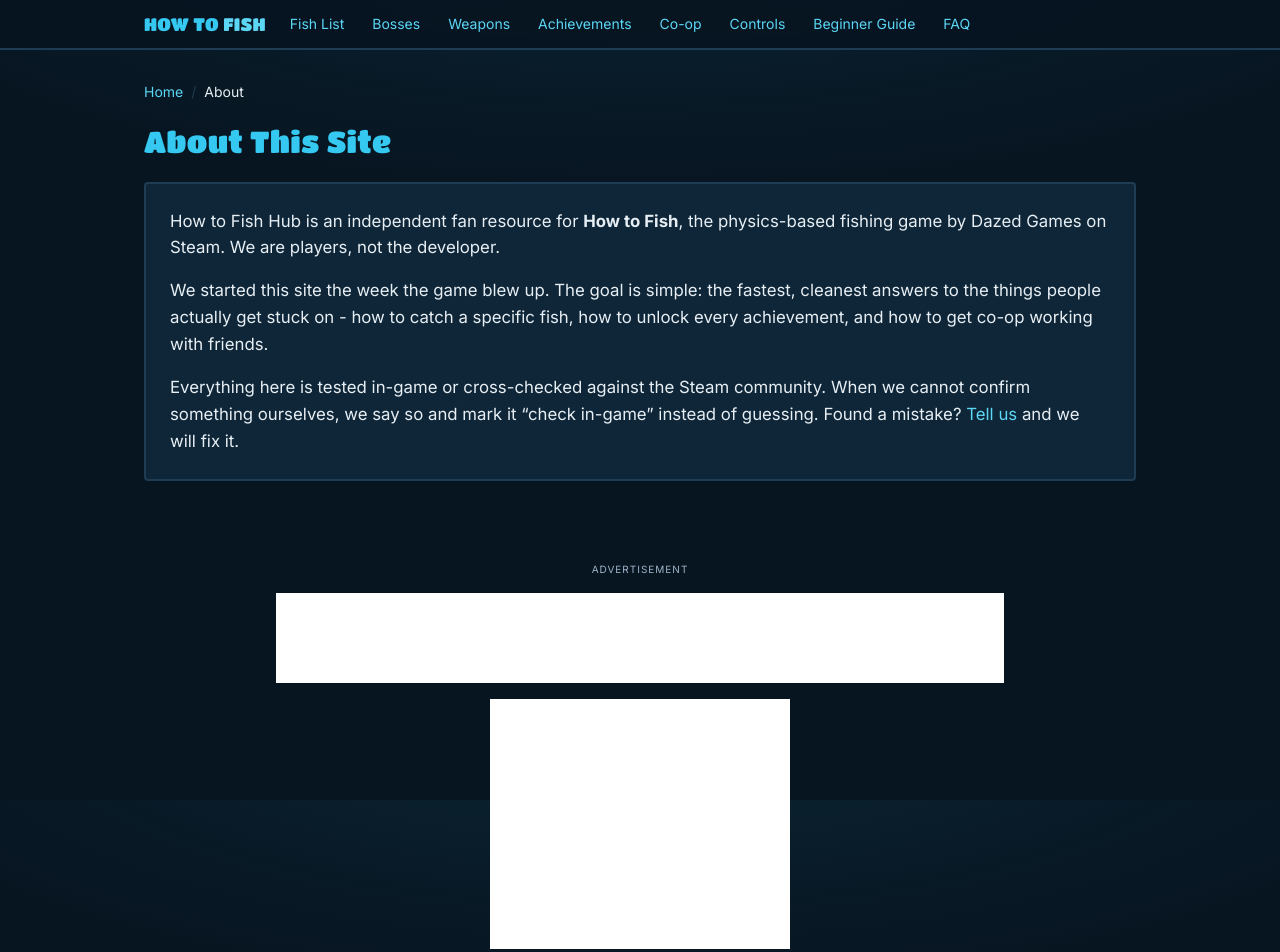
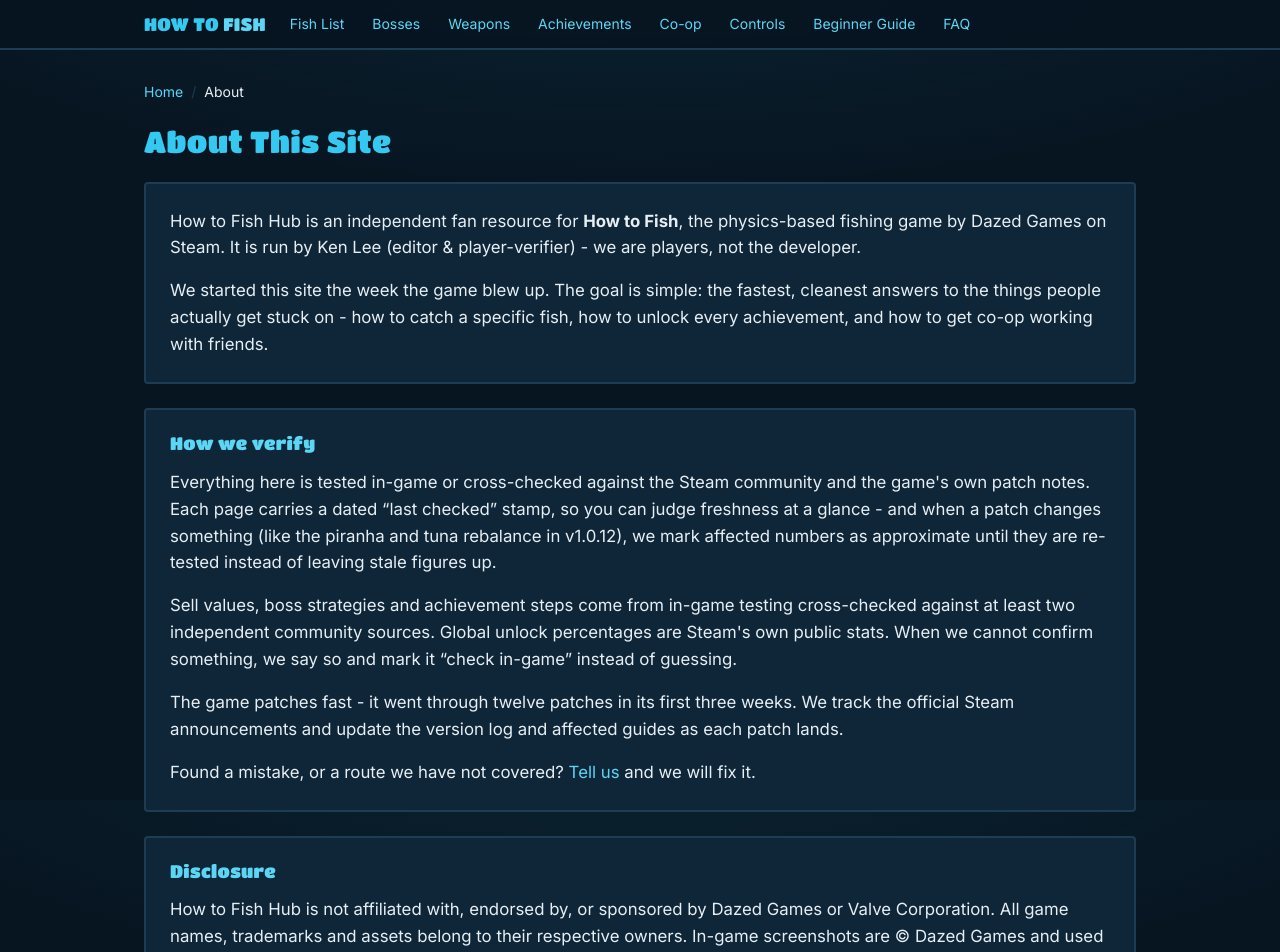
Before and after one commit to ken-fs/howtofish, a Next.js app: page /about in a window 1280 px wide. Shown: the top 952 px of the page. Built offline with nearby package versions, Linux system fonts and the light colour scheme.

Commit message:
E-E-A-T: 全站署名 + 6 指南页 Article schema + about 扩写 400+

```diff
--- a/src/app/about/page.tsx
+++ b/src/app/about/page.tsx
@@ -19,8 +19,9 @@
       <SonarPanel className="space-y-4 text-fg">
         <p>
           {SITE.name} is an independent fan resource for <strong>{SITE.game}</strong>,
-          the physics-based fishing game by {SITE.developer} on Steam. We are players,
-          not the developer.
+          the physics-based fishing game by {SITE.developer} on Steam. It is run by{" "}
+          {SITE.editor} ({SITE.editorRole.toLowerCase()}) - we are players, not the
+          developer.
         </p>
         <p>
           We started this site the week the game blew up. The goal is simple: the
@@ -28,11 +29,43 @@
           to catch a specific fish, how to unlock every achievement, and how to get
           co-op working with friends.
         </p>
+      </SonarPanel>
+
+      <SonarPanel className="space-y-4 text-fg">
+        <h2 className="display text-lg glow-sonar">How we verify</h2>
         <p>
           Everything here is tested in-game or cross-checked against the Steam
-          community. When we cannot confirm something ourselves, we say so and mark it
-          &ldquo;check in-game&rdquo; instead of guessing. Found a mistake?{" "}
-          <a href="/contact/">Tell us</a> and we will fix it.
+          community and the game&apos;s own patch notes. Each page carries a dated
+          &ldquo;last checked&rdquo; stamp, so you can judge freshness at a glance -
+          and when a patch changes something (like the piranha and tuna rebalance in
+          v1.0.12), we mark affected numbers as approximate until they are re-tested
+          instead of leaving stale figures up.
+        </p>
+        <p>
+          Sell values, boss strategies and achievement steps come from in-game testing
+          cross-checked against at least two independent community sources. Global
+          unlock percentages are Steam&apos;s own public stats. When we cannot confirm
+          something, we say so and mark it &ldquo;check in-game&rdquo; instead of
+          guessing.
+        </p>
+        <p>
+          The game patches fast - it went through twelve patches in its first three
+          weeks. We track the official Steam announcements and update the version log
+          and affected guides as each patch lands.
+        </p>
+        <p>
+          Found a mistake, or a route we have not covered? <a href="/contact/">Tell
+          us</a> and we will fix it.
+        </p>
+      </SonarPanel>
+
+      <SonarPanel className="space-y-4 text-fg">
+        <h2 className="display text-lg glow-sonar">Disclosure</h2>
+        <p>
+          {SITE.name} is not affiliated with, endorsed by, or sponsored by{" "}
+          {SITE.developer} or Valve Corporation. All game names, trademarks and assets
+          belong to their respective owners. In-game screenshots are ©{" "}
+          {SITE.developer} and used for commentary and guidance.
         </p>
       </SonarPanel>
     </article>
--- a/src/app/achievements/page.tsx
+++ b/src/app/achievements/page.tsx
@@ -1,5 +1,5 @@
 import type { Metadata } from "next";
-import { buildMeta } from "@/lib/meta";
+import { articleLd, buildMeta } from "@/lib/meta";
 import { Heading, SonarPanel, VerifiedStamp } from "@/components/ui";
 import { Breadcrumbs } from "@/components/Breadcrumbs";
 import { ACHIEVEMENTS, LAST_CHECKED } from "@/data/game";
@@ -30,6 +30,19 @@
               description: a.how,
             })),
           }),
+        }}
+      />
+      <script
+        type="application/ld+json"
+        dangerouslySetInnerHTML={{
+          __html: JSON.stringify(
+            articleLd({
+              headline: "How to Fish - All 28 Achievements Guide (100%)",
+              description: String(metadata.description),
+              path: "/achievements/",
+              dateModified: LAST_CHECKED,
+            }),
+          ),
         }}
       />
       <Breadcrumbs label="Achievements" path="/achievements/" />
--- a/src/app/bean/page.tsx
+++ b/src/app/bean/page.tsx
@@ -1,5 +1,5 @@
 import type { Metadata } from "next";
-import { buildMeta } from "@/lib/meta";
+import { articleLd, buildMeta } from "@/lib/meta";
 import { Heading, SonarPanel, VerifiedStamp } from "@/components/ui";
 import { Breadcrumbs } from "@/components/Breadcrumbs";
 import { GAME_VERSION, ISLANDS, LAST_CHECKED } from "@/data/game";
@@ -14,6 +14,19 @@
 export default function BeanPage() {
   return (
     <article className="space-y-8">
+      <script
+        type="application/ld+json"
+        dangerouslySetInnerHTML={{
+          __html: JSON.stringify(
+            articleLd({
+              headline: "How to Fish - Bean Achievement Guide (Beat the Game in 1 Hour)",
+              description: String(metadata.description),
+              path: "/bean/",
+              dateModified: LAST_CHECKED,
+            }),
+          ),
+        }}
+      />
       <Breadcrumbs label="Bean Achievement" path="/bean/" />
       <header className="space-y-3">
         <Heading as="h1" color="lure" className="text-3xl sm:text-4xl">
--- a/src/app/beginner-guide/page.tsx
+++ b/src/app/beginner-guide/page.tsx
@@ -1,5 +1,5 @@
 import type { Metadata } from "next";
-import { buildMeta } from "@/lib/meta";
+import { articleLd, buildMeta } from "@/lib/meta";
 import { Heading, SonarPanel, VerifiedStamp } from "@/components/ui";
 import { Breadcrumbs } from "@/components/Breadcrumbs";
 import { ISLANDS, KILLSCORE, LAST_CHECKED } from "@/data/game";
@@ -14,6 +14,19 @@
 export default function BeginnerGuidePage() {
   return (
     <article className="space-y-8">
+      <script
+        type="application/ld+json"
+        dangerouslySetInnerHTML={{
+          __html: JSON.stringify(
+            articleLd({
+              headline: "How to Fish - Beginner Guide, Controls & Money Tips",
+              description: String(metadata.description),
+              path: "/beginner-guide/",
+              dateModified: LAST_CHECKED,
+            }),
+          ),
+        }}
+      />
       <Breadcrumbs label="Beginner Guide" path="/beginner-guide/" />
       <header className="space-y-3">
         <Heading as="h1" color="lure" className="text-3xl sm:text-4xl">
--- a/src/app/bosses/page.tsx
+++ b/src/app/bosses/page.tsx
@@ -1,5 +1,5 @@
 import type { Metadata } from "next";
-import { buildMeta } from "@/lib/meta";
+import { articleLd, buildMeta } from "@/lib/meta";
 import { Heading, SonarPanel, VerifiedStamp } from "@/components/ui";
 import { Breadcrumbs } from "@/components/Breadcrumbs";
 import { BOSSES, LAST_CHECKED } from "@/data/game";
@@ -28,6 +28,19 @@
               name: b.name,
             })),
           }),
+        }}
+      />
+      <script
+        type="application/ld+json"
+        dangerouslySetInnerHTML={{
+          __html: JSON.stringify(
+            articleLd({
+              headline: "How to Fish - All 12 Bosses & How to Beat Them",
+              description: String(metadata.description),
+              path: "/bosses/",
+              dateModified: LAST_CHECKED,
+            }),
+          ),
         }}
       />
       <Breadcrumbs label="Bosses" path="/bosses/" />
--- a/src/app/fish-list/page.tsx
+++ b/src/app/fish-list/page.tsx
@@ -1,5 +1,5 @@
 import type { Metadata } from "next";
-import { buildMeta } from "@/lib/meta";
+import { articleLd, buildMeta } from "@/lib/meta";
 import { Heading, SonarPanel, VerifiedStamp } from "@/components/ui";
 import { Breadcrumbs } from "@/components/Breadcrumbs";
 import { CollectionTracker } from "@/components/CollectionTracker";
@@ -30,6 +30,19 @@
               name: c.name,
             })),
           }),
+        }}
+      />
+      <script
+        type="application/ld+json"
+        dangerouslySetInnerHTML={{
+          __html: JSON.stringify(
+            articleLd({
+              headline: "How to Fish - Full Fish List (All 49 Creatures)",
+              description: String(metadata.description),
+              path: "/fish-list/",
+              dateModified: LAST_CHECKED,
+            }),
+          ),
         }}
       />
       <Breadcrumbs label="Fish List" path="/fish-list/" />
--- a/src/app/money/page.tsx
+++ b/src/app/money/page.tsx
@@ -1,5 +1,5 @@
 import type { Metadata } from "next";
-import { buildMeta } from "@/lib/meta";
+import { articleLd, buildMeta } from "@/lib/meta";
 import { Heading, SonarPanel, VerifiedStamp } from "@/components/ui";
 import { Breadcrumbs } from "@/components/Breadcrumbs";
 import { CREATURES, KILLSCORE, LAST_CHECKED } from "@/data/game";
@@ -47,6 +47,19 @@
               acceptedAnswer: { "@type": "Answer", text: f.a },
             })),
           }),
+        }}
+      />
+      <script
+        type="application/ld+json"
+        dangerouslySetInnerHTML={{
+          __html: JSON.stringify(
+            articleLd({
+              headline: "How to Fish - How to Make Money Fast (Best Methods)",
+              description: String(metadata.description),
+              path: "/money/",
+              dateModified: LAST_CHECKED,
+            }),
+          ),
         }}
       />
       <Breadcrumbs label="Money Guide" path="/money/" />
--- a/src/components/ui.tsx
+++ b/src/components/ui.tsx
@@ -94,9 +94,22 @@
 }
 
 /** "Last verified" stamp - our freshness wedge vs. slow incumbents. */
-export function VerifiedStamp({ date }: { date: string }) {
+export function VerifiedStamp({
+  date,
+  editor = SITE.editor,
+}: {
+  date: string;
+  /** Pass an empty string to hide the byline. */
+  editor?: string;
+}) {
   return (
     <p className="text-sm text-dim">
+      {editor && (
+        <>
+          By <span className="text-fg">{editor}</span>
+          {" · "}
+        </>
+      )}
       Last checked: <span className="glow-sonar">{date}</span>
     </p>
   );
--- a/src/lib/meta.ts
+++ b/src/lib/meta.ts
@@ -34,3 +34,32 @@
     },
   };
 }
+
+/** Article JSON-LD for guide pages (E-E-A-T). Pass the page's verified date. */
+export function articleLd({
+  headline,
+  description,
+  path,
+  dateModified,
+}: {
+  headline: string;
+  description: string;
+  path: string;
+  dateModified: string;
+}) {
+  return {
+    "@context": "https://schema.org",
+    "@type": "Article",
+    headline,
+    description,
+    dateModified,
+    author: {
+      "@type": "Person",
+      name: SITE.editor,
+      jobTitle: SITE.editorRole,
+      url: `${SITE.url}/about/`,
+    },
+    publisher: { "@type": "Organization", name: SITE.name, url: SITE.url },
+    mainEntityOfPage: `${SITE.url}${path}`,
+  };
+}
--- a/src/lib/site.ts
+++ b/src/lib/site.ts
@@ -13,6 +13,9 @@
     "Fish list, all 28 achievements, co-op setup, controls, boss strategies and quick answers for the Steam game How to Fish by Dazed Games.",
   // TODO(user): set up Cloudflare Email Routing so this address forwards to you.
   contactEmail: "contact@howtofishthegame.com",
+  /** Site editor - E-E-A-T bylines (VerifiedStamp) and Article schema author. */
+  editor: "Ken Lee",
+  editorRole: "Editor & player-verifier",
   // Google Search Console meta-tag verification token (the value from the
   // <meta name="google-site-verification" content="..."> method). Leave empty
   // if verifying via Google Analytics or DNS instead.
```
